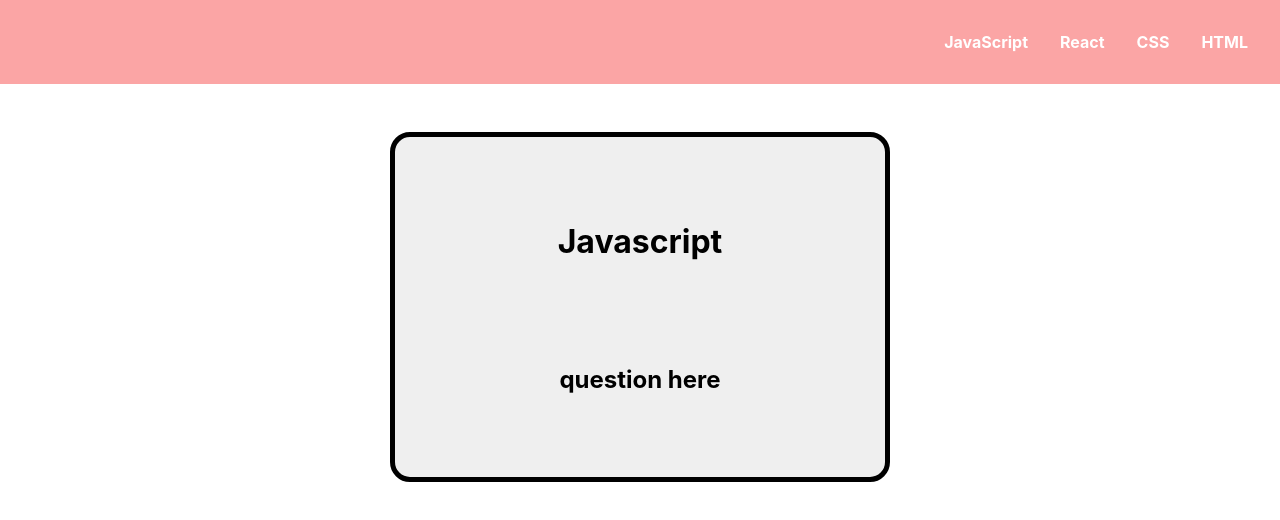
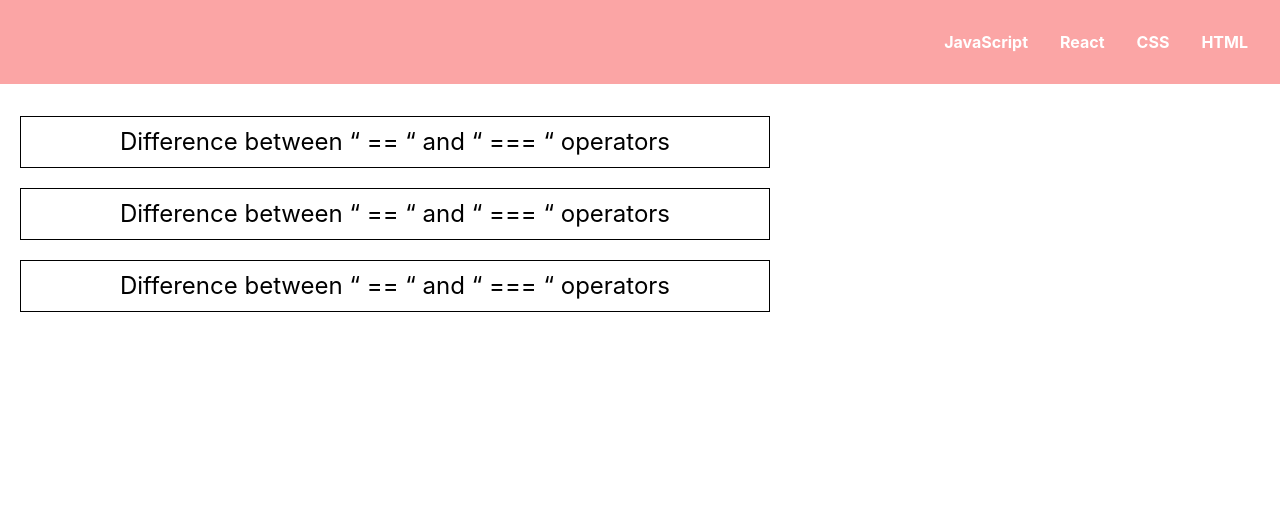
Before and after one commit to sokradyschey/interview-app, a React app: page / in a window 1280 px wide. Built offline with nearby package versions, Linux system fonts and the light colour scheme.

Commit message:
flash card update. added useState

```diff
--- a/src/App.css
+++ b/src/App.css
@@ -23,7 +23,6 @@ code {
   margin-bottom: 2em;
   background-color: #FBA5A5;
   color: #fff;
-
 }
 
 .navigation {
@@ -48,72 +47,13 @@ code {
 }
 
 /* Card CSS */
-.BodyContainer {
+.flash-card {
   box-sizing: border-box;
-  width: 100%;
-  display: flex;
-  justify-content: center;
-  padding: 1em;
+  font-size: 24px;
+  line-height: 50px;
+  width: 750px;
+  border: 1px solid black;
+  cursor: pointer;
+  text-align: center;
+  margin: 20px;
 }
-.CardContainer {
-  box-sizing: border-box;
-  width: 500px;
-  height: 350px;
-  display: flex;
-  flex-direction: column;
-  justify-content: space-evenly;
-  justify-self: center;
-  align-items: center;
-  background-color: #efefef;
-  border: 5px solid black;
-  border-radius: 20px;
-  transform-style: preserve-3d;
-  box-sizing: border-box;
-}
-
-.Title {
-  padding: 0 1em;
-  font-weight: bold;
-  font-size: 30px;
-}
-
-.Question {
-  padding: 0 1em;
-  font-size: 20px;
-}
-
-.CardWrapper {
-  width: 90%;
-  height: 80%;
-  max-width: 500px;
-  max-height: 500px;
-  position: relative;
-  -o-perspective: 900px;
-  -webkit-perspective: 900px;
-  -ms-perspective: 900px;
-  perspective: 900px;
-  margin: 0 auto;
-}
-
-/* .CardContainer {
-  width: 100%;
-  height: 100%;
-  text-align: center;
-  margin: 50px auto;
-  position: absolute;
-  -o-transition: all 1s ease-in-out;
-  -webkit-transition: all 1s ease-in-out;
-  -ms-transition: all 1s ease-in-out;
-  transition: all 1s ease-in-out;
-  -o-transform-style: preserve-3d;
-  -webkit-transform-style: preserve-3d;
-  -ms-transform-style: preserve-3d;
-  transform-style: preserve-3d;
-} */
-
-.CardContainer .flipped {
-  -o-transform: rotateY(-180deg);
-  -webkit-transform: rotateY(-180deg);
-  -ms-transform: rotateY(-180deg);
-  transform: rotateY(-180deg);
-}
--- a/src/Components/Card.js
+++ b/src/Components/Card.js
@@ -1,16 +1,23 @@
-import React from 'react';
-import '../App.css';
+import React, {useState} from 'react';
+
 
 // Front of the card
-function Card(props) {
+function Card({ frontSide, backSide }) {
+  const [text, setText] = useState(frontSide);
+  function handleClick() {
+    setText(oldState => {
+      if (oldState === frontSide) {
+        return backSide;
+      } else {
+        return frontSide;
+      }
+    });
+  }
   return (
-    <div className='BodyContainer'>
-      <div className='CardContainer'>
-        <h1>Javascript</h1>
-        <h2>question here</h2>
+    <div className='flash-card' onClick={handleClick}>
+      {text}
     </div>
-  </div>
-    )
+  );
   }
 
 
--- a/src/index.js
+++ b/src/index.js
@@ -4,11 +4,12 @@ import Header from './Components/Header';
 import Card from './Components/Card';
 import './App.css';
 
-
 ReactDOM.render(
   <React.StrictMode>
     <Header />
-    <Card />
+    <Card frontSide="Difference between “ == “ and “ === “ operators" backSide="Both are comparison operators. The difference between both the operators is that,“==” is used to compare values whereas, “ === “ is used to compare both value and types."/>
+    <Card frontSide="Difference between “ == “ and “ === “ operators" backSide="Both are comparison operators. The difference between both the operators is that,“==” is used to compare values whereas, “ === “ is used to compare both value and types."/>
+    <Card frontSide="Difference between “ == “ and “ === “ operators" backSide="Both are comparison operators. The difference between both the operators is that,“==” is used to compare values whereas, “ === “ is used to compare both value and types."/>
   </React.StrictMode>,
   document.getElementById('root')
 );
```
